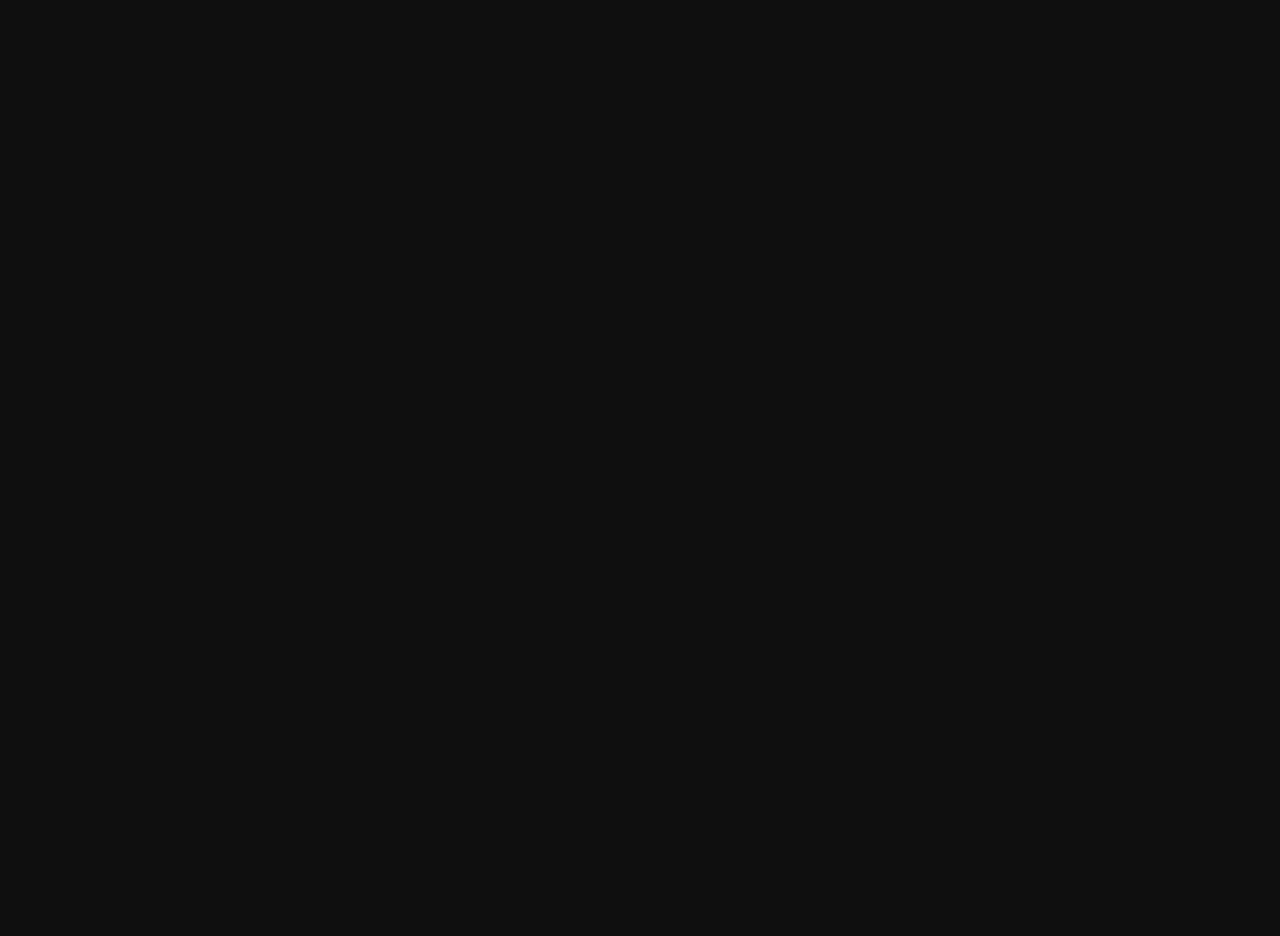
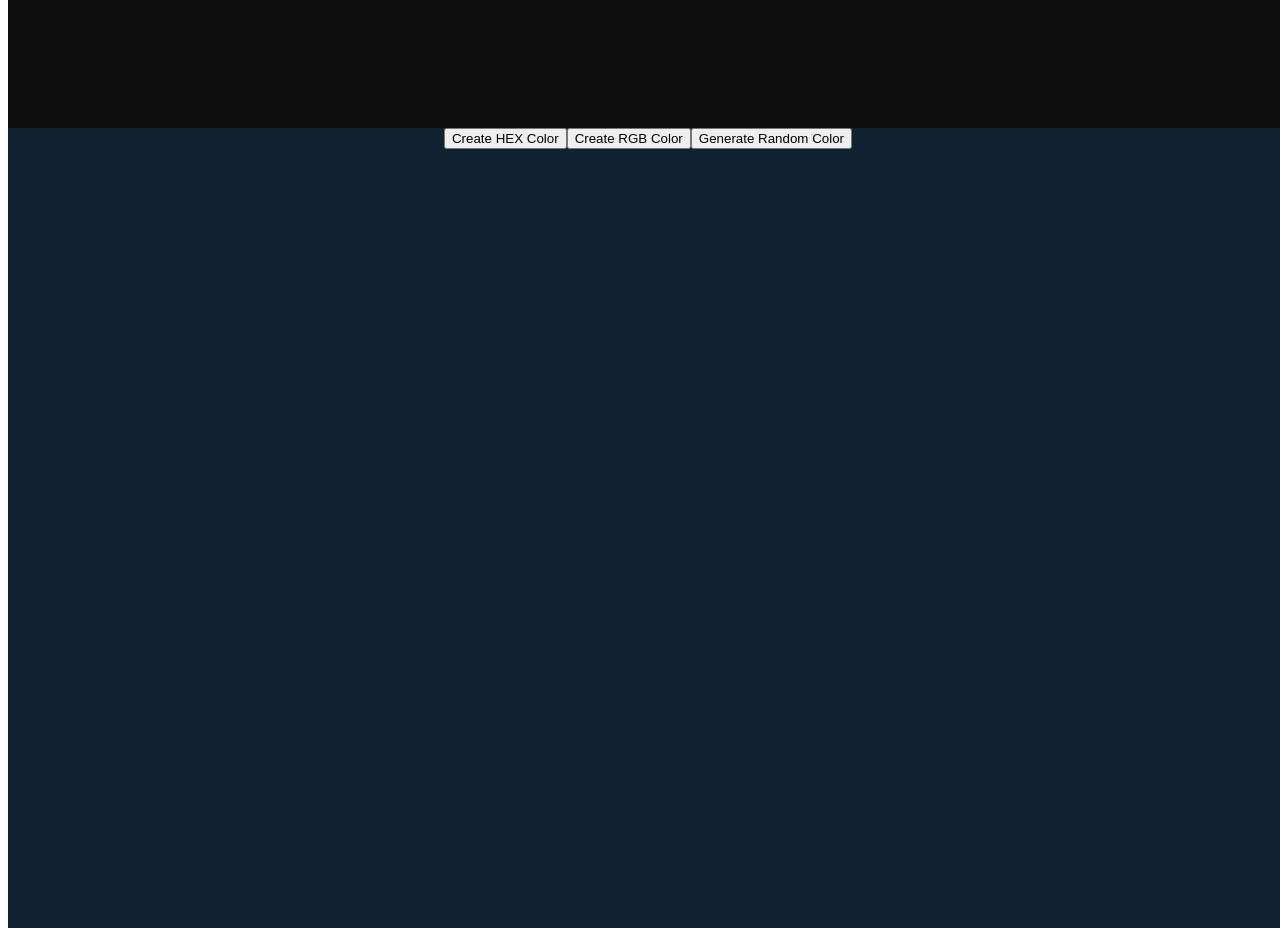
Before and after one commit to mishrasatyam28/react-mini-projects, a React (Vite) app: page / in a window 1280 px wide. Shown: the part 680-1616 px from the top of the page. Before the commit the page ends 816 px from the top, so only its background shows below. Built offline with nearby package versions, Linux system fonts and the light colour scheme.

Commit message:
random color

```diff
--- a/src/App.jsx
+++ b/src/App.jsx
@@ -1,11 +1,15 @@
 import { useState } from "react";
 import Accordian from "./components/accordian/Accordian";
+import RandomColor from "./components/random-color/RandomColor";
 
 function App() {
   return (
     <div>
       {/* Accordian component */}
       <Accordian />
+
+      {/* Random Color Component */}
+      <RandomColor />
     </div>
   );
 }
--- a/src/components/accordian/style.css
+++ b/src/components/accordian/style.css
@@ -1,7 +1,5 @@
-body {
+.wrapper {
   background-color: #0f0f0f;
-}
-.wrapper {
   display: flex;
   height: 100vh;
   width: 100vw;
@@ -12,7 +10,7 @@
   gap: 20px;
 }
 
-button {
+.wrapper button {
   padding: 10px 20px;
   background-color: #2f2f2f;
   font-weight: bold;
--- /dev/null
+++ b/src/components/random-color/RandomColor.jsx
@@ -0,0 +1,26 @@
+import React, { useState } from "react";
+
+export default function RandomColor() {
+  const [typeOfColor, setTypeOfColor] = useState("hex");
+  const [color, setColor] = useState("#123");
+
+  function handleCreateRandomColor() {}
+
+  return (
+    <div
+      style={{
+        width: "100vw",
+        height: "100vh",
+        background: color,
+        display: "grid",
+        justifyItems: "center",
+      }}
+    >
+      <div>
+        <button onClick={() => setTypeOfColor("hex")}>Create HEX Color</button>
+        <button onClick={() => setTypeOfColor("rgb")}>Create RGB Color</button>
+        <button onClick={handleCreateRandomColor}>Generate Random Color</button>
+      </div>
+    </div>
+  );
+}
```
